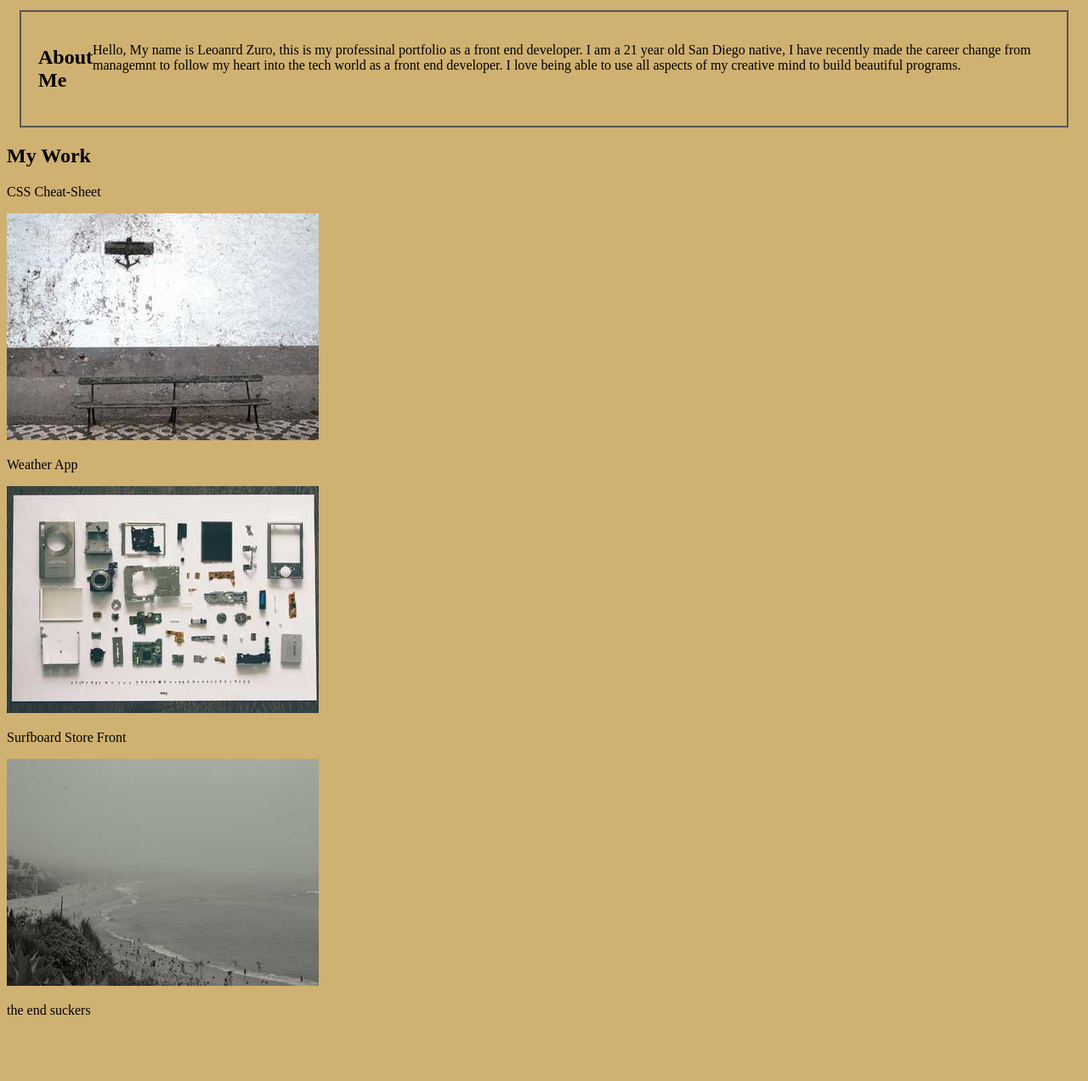
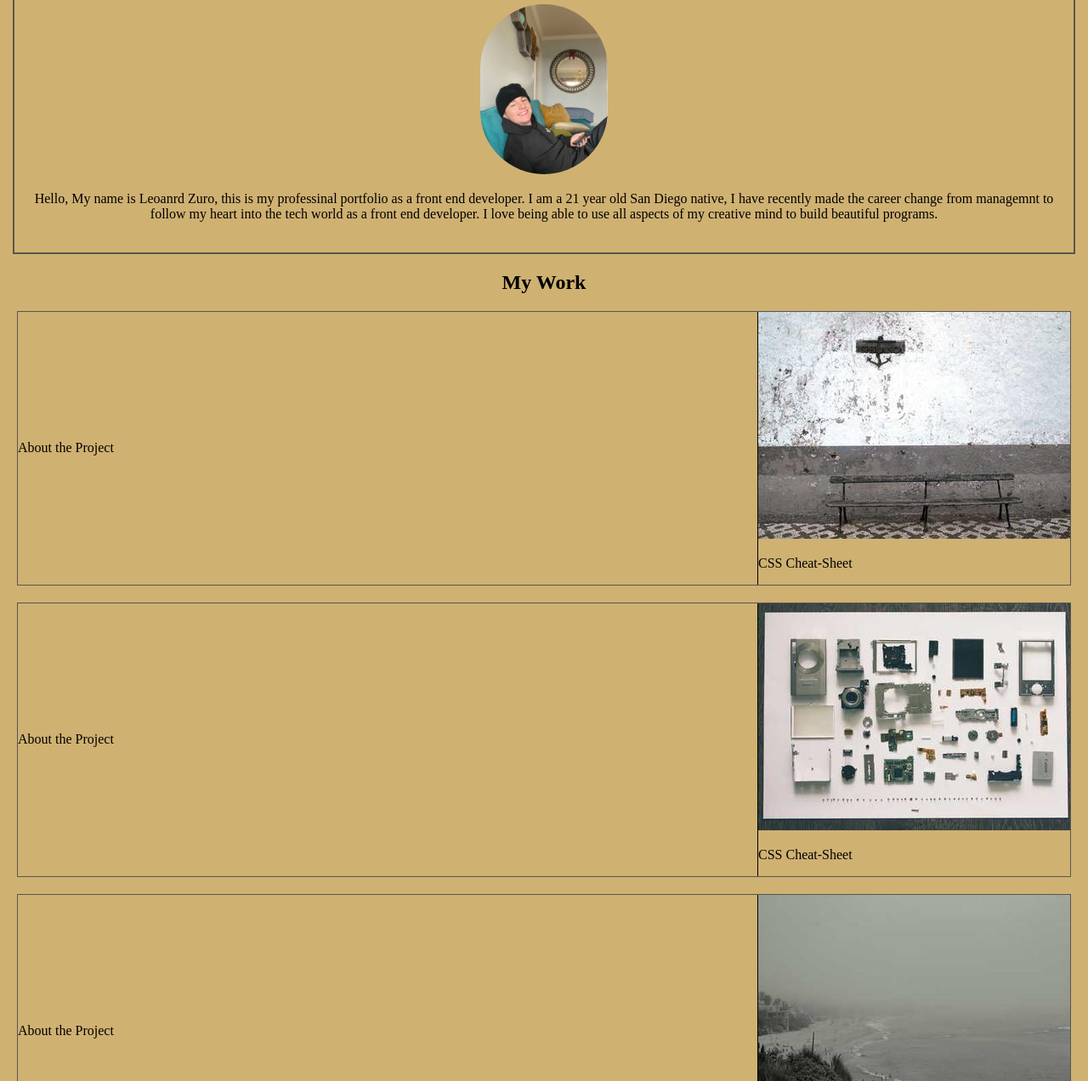
Before and after one commit to LenZuro/First-portfolio, a plain HTML site: page index.html in a window 1280 px wide. Shown: the part 99-1371 px from the top of the page at 85% size. Before the commit the page ends 1305 px from the top, so only its background shows below. Drawn offline with Linux system fonts and the light colour scheme.

Commit message:
fixed issues with boxes and final desgins

```diff
--- a/index.html
+++ b/index.html
@@ -21,7 +21,7 @@
 
     <section class="about-me">
         <h2>About Me</h2>
-
+    <img src="ME.jpeg" alt="This is a Photo of the very handsome Leonard Zuro, I mean just look at him.">
 <p> Hello, My name is Leoanrd Zuro, this is my professinal portfolio as a front end developer. I am a 21 year old San Diego native, I have recently made the career change from managemnt to
     follow my heart into the tech world as a front end developer. I love being able to use all aspects of my creative mind to build beautiful programs.
 </p>
@@ -30,19 +30,31 @@
         <h2>My Work</h2>
         <div class="projects">
             <aside class="card">
+                <div class="leftside">
+                    <p>About the Project</p>
+                </div>
+                <div class="rightside">
+                <img src="bench.jpg" alt="an bench with a two tone white and grey scale backround wall">
                 <p id="box-headers">CSS Cheat-Sheet</p>
-                <img src="bench.jpg" alt="an bench with a two tone white and grey scale backround wall">
-                <p><a href="https://www.dictionary.com/e/slang/rickrolling/"></a></p>
+            </div>
             </aside>
             <aside class="card">
-                <p id="box-headers"> Weather App</p>
-                <img src="broken-down.jpg" alt=" a camera that has been completely broken down to expose all the interal parts.">
-                <p><a href="https://www.dictionary.com/e/slang/rickrolling/"></a></p>
+                <div class="leftside">
+                    <p>About the Project</p>
+                </div>
+                <div class="rightside">
+                <img src="broken-down.jpg" alt="an bench with a two tone white and grey scale backround wall">
+                <p id="box-headers">CSS Cheat-Sheet</p>
+            </div>
             </aside>
             <aside class="card">
-                <p id="box-headers">Surfboard Store Front</p>
-                <img src="beach.jpg" alt="a blakc and white photo of a beach covered in fog.">
-                <p> <a href="https://www.dictionary.com/e/slang/rickrolling/"></a></p>
+                <div class="leftside">
+                    <p>About the Project</p>
+                </div>
+                <div class="rightside">
+                <img src="beach.jpg" alt="an bench with a two tone white and grey scale backround wall">
+                <p id="box-headers">CSS Cheat-Sheet</p>
+            </div>
             </aside>
 
 
--- a/style.css
+++ b/style.css
@@ -6,12 +6,20 @@ main{
 }
 body{
     background-color:#cfb172 ;
+    margin: 0px;
 }
 header{
 background-color: #575551;
 color: black;
 display: flex;
 justify-content: space-between;
+width: 100%;
+position: fixed;
+top:0;
+}
+
+.rightside {
+  border-left: 1px solid black;
 }
 
 .topnav {
@@ -46,10 +54,32 @@ justify-content: space-between;
     color: white;
   }
   .about-me{
-    display: flex;
     padding: 20px;
     margin: 15px;
     border-style: solid;
     border-width: 2px;
     border-color: #575551;
+    text-align: center;
+
   }
+  .about-me img{
+    width: 150px;
+    border-radius: 500px;
+  }
+  .my-work h2{
+    text-align: center;
+  }
+ .card{
+  display: flex;
+  justify-content: space-between;
+  border-style: solid;
+  border-width: 1px;
+  border-color: #575551;
+  flex: 0 0 300px;
+  margin: 20px;
+  align-items: center;
+ }
+.card:hover{
+  box-shadow: 15px 15px 15px 15px rgba(247, 200, 24, 0.87);
+
+}
```
Also changed, not shown: ME.jpeg (added).
